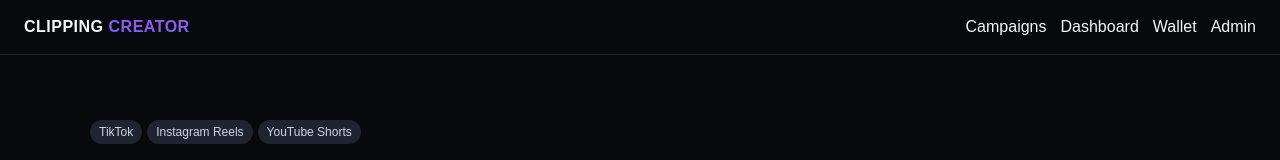
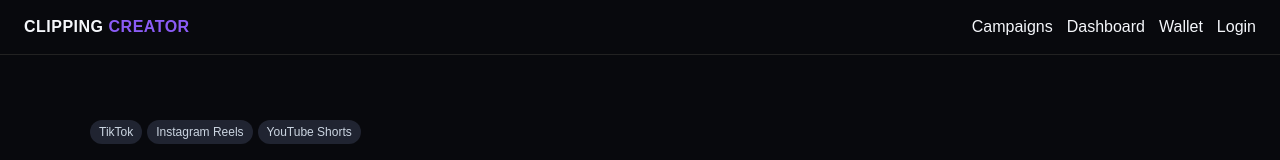
Before and after one commit to dismaqen/clipping-creator, a Next.js app: page / in a window 1280 px wide. Shown: the top 160 px of the page. Built offline with nearby package versions, Linux system fonts and the light colour scheme; no server answers.

Commit message:
Hide admin navigation from non-admins

```diff
--- a/app/layout.tsx
+++ b/app/layout.tsx
@@ -1,3 +1,14 @@
 import "./globals.css";
 import Link from "next/link";
-export default function Layout({children}:{children:React.ReactNode}){return <><nav className="nav"><Link className="brand" href="/">CLIPPING <span>CREATOR</span></Link><div className="links"><Link href="/campaigns">Campaigns</Link><Link href="/dashboard">Dashboard</Link><Link href="/wallet">Wallet</Link><Link href="/admin">Admin</Link></div></nav>{children}</>}
+import { getSupabaseServer } from "../lib/supabase-server";
+
+export default async function Layout({children}:{children:React.ReactNode}){
+  const supabase=await getSupabaseServer();
+  const {data:{user}}=await supabase.auth.getUser();
+  let isAdmin=false;
+  if(user){
+    const {data:profile}=await supabase.from("profiles").select("role").eq("id",user.id).maybeSingle();
+    isAdmin=profile?.role==="admin";
+  }
+  return <><nav className="nav"><Link className="brand" href="/">CLIPPING <span>CREATOR</span></Link><div className="links"><Link href="/campaigns">Campaigns</Link><Link href="/dashboard">Dashboard</Link><Link href="/wallet">Wallet</Link>{isAdmin&&<Link href="/admin">Admin</Link>}{!user&&<Link href="/login">Login</Link>}</div></nav>{children}</>
+}
```
